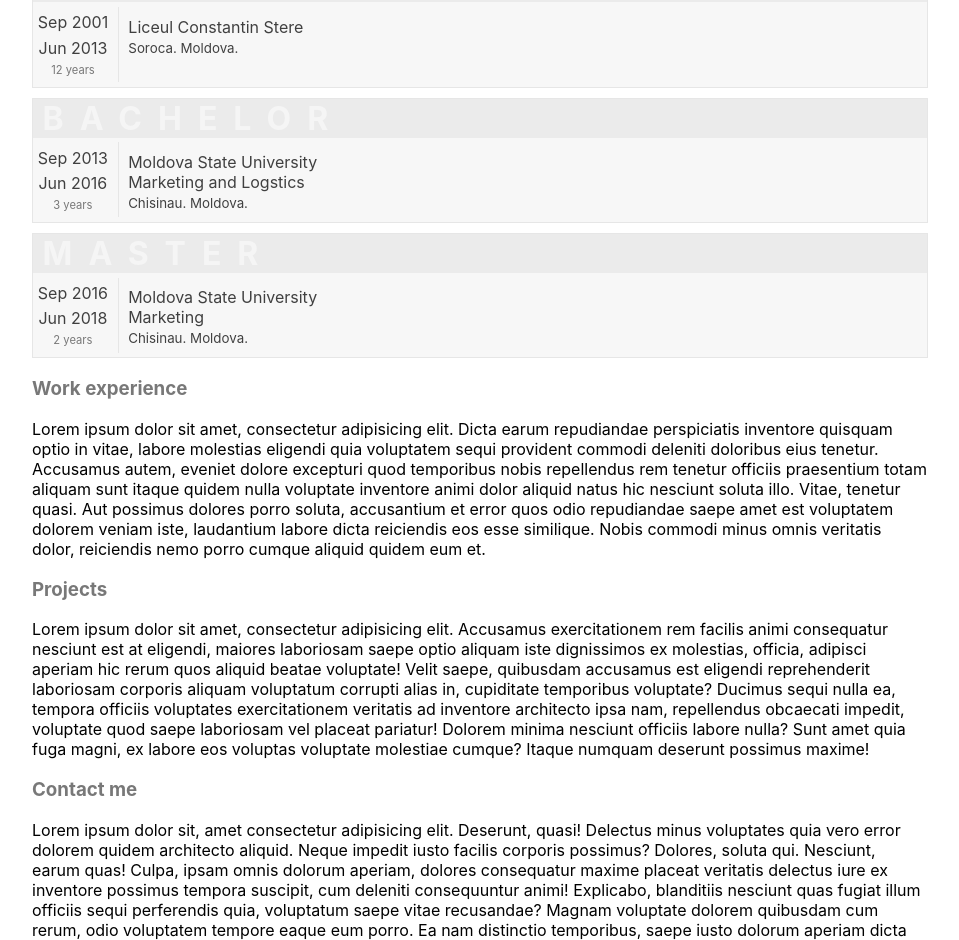
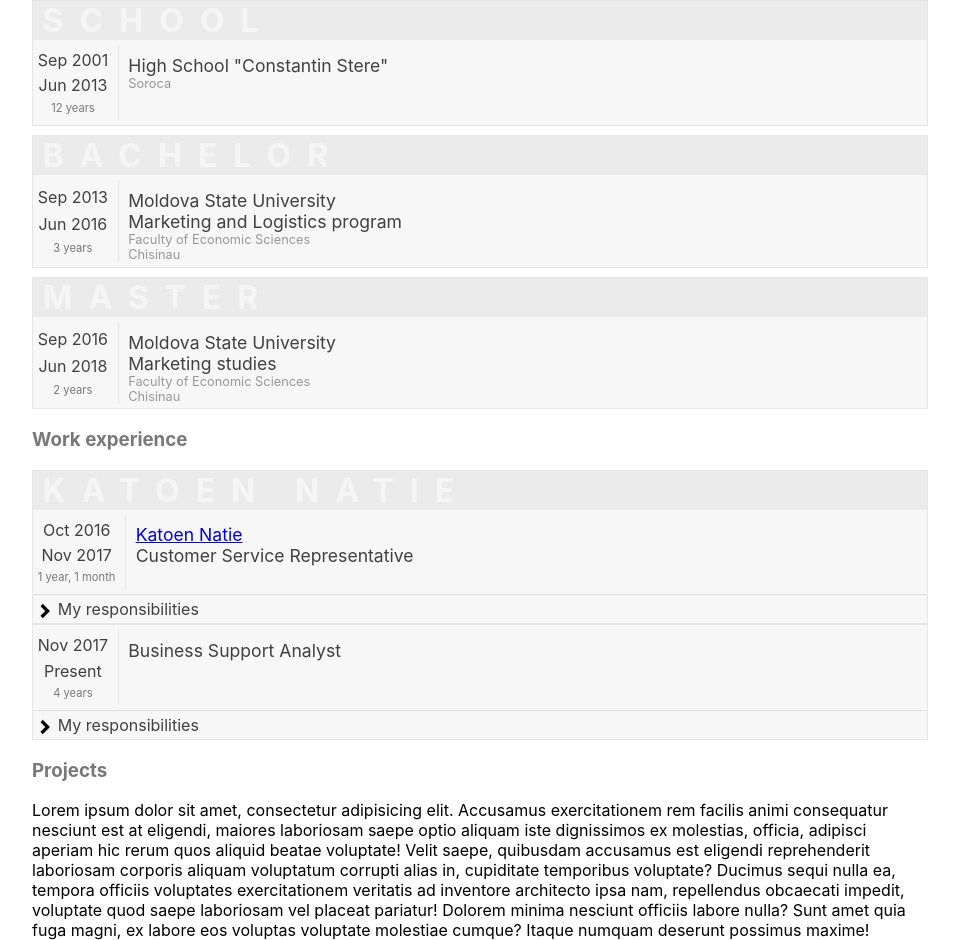
Before and after one commit to AndreiD049/AndreiD049.github.io, a Next.js app: page / in a window 1280 px wide. Shown: the part 1207-2147 px from the top of the page, without its empty margins (160-1119 px from the left). Built offline with nearby package versions, Linux system fonts and the light colour scheme.

Commit message:
work experience added

```diff
--- a/components/About/About.tsx
+++ b/components/About/About.tsx
@@ -72,6 +72,9 @@ const About: FC = () => {
           <Rating text="Nginx" additionlText="Elementary+" value={2} />
         </li>
         <li>
+          <Rating text="Docker & Docker compose" additionlText="Elementary+" value={2} />
+        </li>
+        <li>
           <Rating text="Flask" additionlText="(Python) Elementary+" value={2} />
         </li>
         <li>
--- /dev/null
+++ b/components/Education/Education.module.scss
@@ -0,0 +1,17 @@
+@import '../../styles/variables';
+
+.container {
+	display: flex;
+	flex-flow: column nowrap;
+	justify-content: center;
+}
+
+.text {
+	font-size: 1.1em;
+	color: $text-primary-700;
+
+	&-small {
+		font-size: .8em;
+		color: $text-primary-400;
+	}
+}
--- /dev/null
+++ b/components/Education/Education.tsx
@@ -0,0 +1,59 @@
+import React, { FC } from "react";
+import PeriodCard from "../PeriodCard";
+import styles from './Education.module.scss';
+
+const Education: FC = () => {
+  return (
+    <section>
+      <PeriodCard
+        dateFrom={new Date("2001-09-01")}
+        dateTo={new Date("2013-06-01")}
+        dateFormat="mm-yyyy"
+        category="School"
+        showDateDifference
+        dateDifferenceFormat="yyyy"
+      >
+        <div className={styles.container}>
+          <span className={styles.text}>High School &quot;Constantin Stere&quot;</span>
+          <span className={styles['text-small']}>Soroca</span>
+        </div>
+      </PeriodCard>
+
+      <PeriodCard
+        dateFrom={new Date("2013-09-01")}
+        dateTo={new Date("2016-06-01")}
+        dateFormat="mm-yyyy"
+        category="Bachelor"
+        className="mt-2"
+        showDateDifference
+        dateDifferenceFormat="yyyy"
+      >
+        <div className={styles.container}>
+          <span className={styles.text}>Moldova State University</span>
+          <span className={styles.text}>Marketing and Logistics program</span>
+          <span className={styles['text-small']}>Faculty of Economic Sciences</span>
+          <small className={styles['text-small']}>Chisinau</small>
+        </div>
+      </PeriodCard>
+
+      <PeriodCard
+        dateFrom={new Date("2016-09-01")}
+        dateTo={new Date("2018-06-01")}
+        dateFormat="mm-yyyy"
+        category="Master"
+        className="mt-2"
+        showDateDifference
+        dateDifferenceFormat="yyyy"
+      >
+        <div className={styles.container}>
+          <span className={styles.text}>Moldova State University</span>
+          <span className={styles.text}>Marketing studies</span>
+          <span className={styles['text-small']}>Faculty of Economic Sciences</span>
+          <small className={styles['text-small']}>Chisinau</small>
+        </div>
+      </PeriodCard>
+    </section>
+  );
+};
+
+export default Education;
--- /dev/null
+++ b/components/Education/index.tsx
@@ -0,0 +1,3 @@
+import Education from "./Education";
+
+export default Education;
--- a/components/PeriodCard/PeriodCard.tsx
+++ b/components/PeriodCard/PeriodCard.tsx
@@ -10,7 +10,7 @@ interface Spoiler {
 interface PeriodCardProps {
   category?: string;
   dateFrom: Date;
-  dateTo: Date;
+  dateTo?: Date;
   dateFormat?: "yyyy" | "mm-yyyy";
   showDateDifference?: boolean;
   dateDifferenceFormat?: "yyyy" | "mm" | "mm-yyyy";
@@ -18,7 +18,10 @@ interface PeriodCardProps {
 }
 
 const PeriodCard: FC<PeriodCardProps & HTMLAttributes<HTMLDivElement>> = (props) => {
-  const formatDate = (dt: Date) => {
+  const formatDate = (dt: Date | undefined) => {
+		if (typeof dt === "undefined") {
+			return "Present";
+		}
     const format = props.dateFormat ?? "yyyy";
     switch (format) {
       case "yyyy":
@@ -88,7 +91,7 @@ const PeriodCard: FC<PeriodCardProps & HTMLAttributes<HTMLDivElement>> = (props)
 						props.showDateDifference ?
 							(
 								<span className={styles.difference}>
-									{getDateDifference(props.dateFrom, props.dateTo)}
+									{getDateDifference(props.dateFrom, props.dateTo ?? new Date())}
 								</span>
 							) :
 							null
--- /dev/null
+++ b/components/Work/Work.module.scss
@@ -0,0 +1,17 @@
+@import '../../styles/variables';
+
+.container {
+	display: flex;
+	flex-flow: column nowrap;
+	justify-content: center;
+}
+
+.text {
+	font-size: 1.1em;
+	color: $text-primary-700;
+
+	&-small {
+		font-size: .8em;
+		color: $text-primary-400;
+	}
+}
--- /dev/null
+++ b/components/Work/Work.tsx
@@ -0,0 +1,72 @@
+import React, { FC } from "react";
+import PeriodCard from "../PeriodCard";
+import styles from './Work.module.scss';
+
+const Work: FC = () => {
+	return (
+		<section>
+      <PeriodCard
+        dateFrom={new Date("2016-10-10")}
+        dateTo={new Date("2017-11-01")}
+        dateFormat="mm-yyyy"
+        category="Katoen Natie"
+        showDateDifference
+        dateDifferenceFormat="mm-yyyy"
+				spoilers={[
+					{
+						header: "My responsibilities",
+						content: (
+							<div>
+								<ul>
+									<li>Data entry</li>
+									<li>Communication with carriers/customers</li>
+									<li>Internal reports follow-up</li>
+									<li>Invoicing</li>
+								</ul>
+							</div>
+						),
+					}
+				]}
+      >
+        <div className={styles.container}>
+          <span className={styles.text}><a target="_blank" rel="noreferrer" href="https://www.katoennatie.com/">Katoen Natie</a></span>
+          <span className={styles.text}>Customer Service Representative</span>
+        </div>
+      </PeriodCard>
+      <PeriodCard
+        dateFrom={new Date("2017-11-01")}
+        dateFormat="mm-yyyy"
+        showDateDifference
+        dateDifferenceFormat="mm-yyyy"
+				spoilers={[
+					{
+						header: "My responsibilities",
+						content: (
+							<div>
+								<ul>
+									<li>EDI development and support</li>
+									<li>XSLT - transformation of xml messages according to internal schemas</li>
+									<li>Development of internal tools and optimisations using VBA, VBScript, Powershell</li>
+									<li>PowerQuery + PowerPivot + VBA - Reporting and excel dashboard development</li>
+									<li>C# + Selenium - writing integration tests for internal tools in development</li>
+									<li>Debugging <a target="_blank" rel="noreferrer" href="https://en.wikipedia.org/wiki/C/AL">C/AL</a> code</li>
+									<li>Reporting issues on Azure DevOps boards, follow-up and testing end result</li>
+									<li>Service Desk support of internal tools and software</li>
+									<li>Trainings for internal staff</li>
+									<li>Creating training materials, presentations and manuals</li>
+									<li>Invoicing setup & execution</li>
+								</ul>
+							</div>
+						),
+					}
+				]}
+      >
+        <div className={styles.container}>
+          <span className={styles.text}>Business Support Analyst</span>
+        </div>
+      </PeriodCard>
+		</section>
+	);
+};
+
+export default Work;
--- /dev/null
+++ b/components/Work/index.tsx
@@ -0,0 +1,3 @@
+import Work from "./Work";
+
+export default Work;
--- a/pages/index.tsx
+++ b/pages/index.tsx
@@ -2,9 +2,11 @@
 import Head from "next/head";
 import About from "../components/About";
 import Accordeon from "../components/Accordeon";
+import Education from "../components/Education";
 import Header from "../components/Header";
 import HeaderNav from "../components/HeaderNav";
 import PeriodCard from "../components/PeriodCard";
+import Work from "../components/Work";
 
 export default function Home() {
   return (
@@ -23,69 +25,11 @@ export default function Home() {
         </section>
         <section>
           <Header id="education">Education</Header>
-          <PeriodCard
-            dateFrom={new Date("2001-09-01")}
-            dateTo={new Date("2013-06-01")}
-            dateFormat="mm-yyyy"
-            category="School"
-            showDateDifference
-            dateDifferenceFormat="yyyy"
-          >
-            <div>
-              <span>Liceul Constantin Stere</span>
-              <br />
-              <small>Soroca. Moldova.</small>
-            </div>
-          </PeriodCard>
-          <PeriodCard
-            dateFrom={new Date("2013-09-01")}
-            dateTo={new Date("2016-06-01")}
-            dateFormat="mm-yyyy"
-            category="Bachelor"
-            className="mt-2"
-            showDateDifference
-            dateDifferenceFormat="yyyy"
-          >
-            <div>
-              <span>Moldova State University</span>
-              <br />
-              <span>Marketing and Logstics</span>
-              <br />
-              <small>Chisinau. Moldova.</small>
-            </div>
-          </PeriodCard>
-
-          <PeriodCard
-            dateFrom={new Date("2016-09-01")}
-            dateTo={new Date("2018-06-01")}
-            dateFormat="mm-yyyy"
-            category="Master"
-            className="mt-2"
-            showDateDifference
-            dateDifferenceFormat="yyyy"
-          >
-            <div>
-              <span>Moldova State University</span>
-              <br />
-              <span>Marketing</span>
-              <br />
-              <small>Chisinau. Moldova.</small>
-            </div>
-          </PeriodCard>
+          <Education />
         </section>
         <section>
           <Header id="work">Work experience</Header>
-          Lorem ipsum dolor sit amet, consectetur adipisicing elit. Dicta earum
-          repudiandae perspiciatis inventore quisquam optio in vitae, labore
-          molestias eligendi quia voluptatem sequi provident commodi deleniti
-          doloribus eius tenetur. Accusamus autem, eveniet dolore excepturi quod
-          temporibus nobis repellendus rem tenetur officiis praesentium totam
-          aliquam sunt itaque quidem nulla voluptate inventore animi dolor
-          aliquid natus hic nesciunt soluta illo. Vitae, tenetur quasi. Aut
-          possimus dolores porro soluta, accusantium et error quos odio
-          repudiandae saepe amet est voluptatem dolorem veniam iste, laudantium
-          labore dicta reiciendis eos esse similique. Nobis commodi minus omnis
-          veritatis dolor, reiciendis nemo porro cumque aliquid quidem eum et.
+          <Work />
         </section>
         <section>
           <Header id="projects">Projects</Header>
```
Also changed, not shown: components/HeaderNav/HeaderNav.tsx (+25 -16 lines), pages/about.js (deleted, +0 -7 lines).
